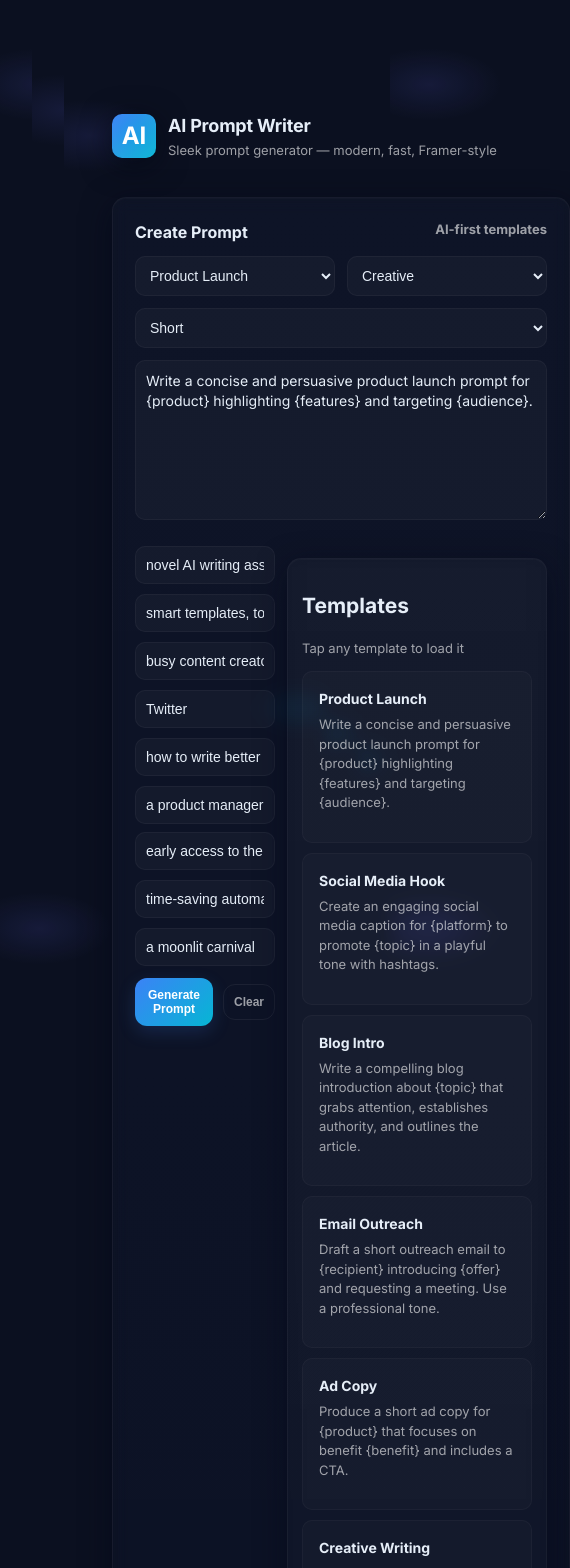
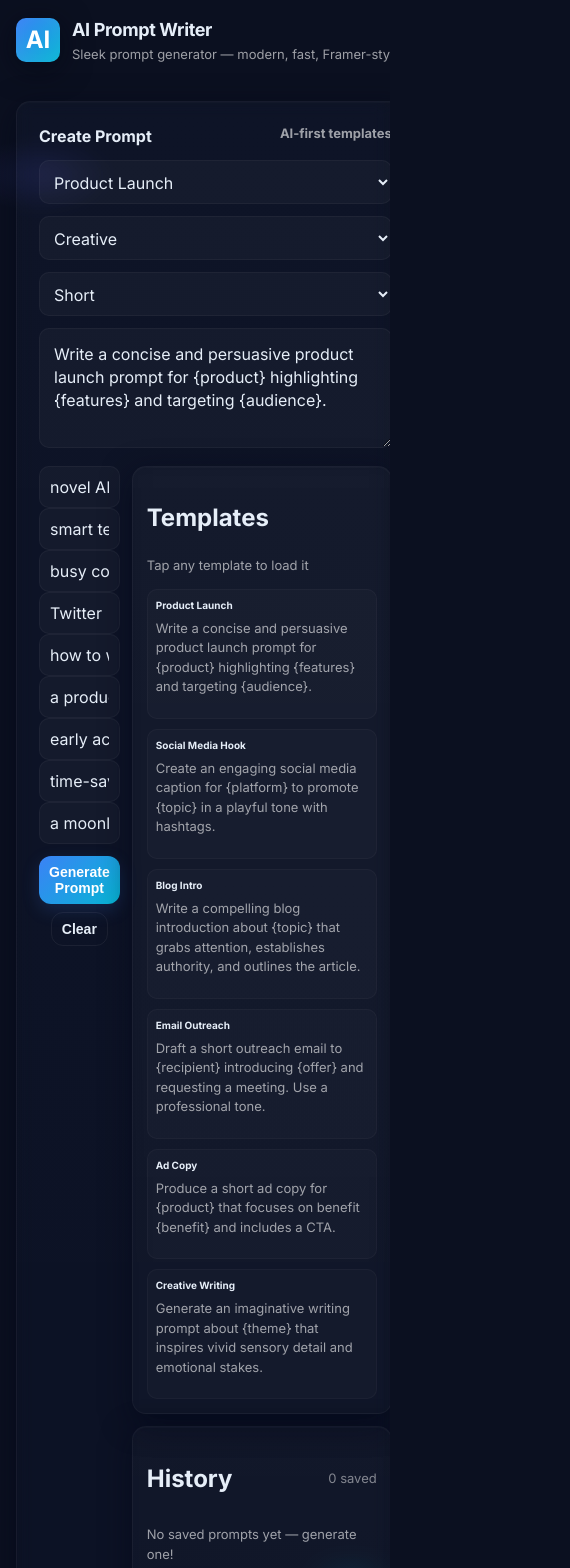
Before and after one commit to gabezigo/AiPromptGenerator, a React (Create React App) app: page / in a window 390 px wide. Shown: the top 1568 px of the page, 570 px wide, since content can reach past the window. Built offline with nearby package versions, Linux system fonts and the light colour scheme; the HTML template or start-up script is replaced by a standard one.

Commit message:
Update index.css

```diff
--- a/src/index.css
+++ b/src/index.css
@@ -5,6 +5,10 @@
   --glass: rgba(255, 255, 255, 0.06);
   --accent: linear-gradient(135deg, #3b82f6 0%, #06b6d4 100%);
   --muted: rgba(255, 255, 255, 0.6);
+  --text: #e6eef8;
+  --shadow-light: rgba(59, 130, 246, 0.18);
+  --radius: 1.4rem;
+  --gap: 1.6rem;
 }
 
 *,
@@ -13,31 +17,29 @@
   box-sizing: border-box;
 }
 
-html,
-body,
-#root {
-  height: 100%;
+html, body {
   margin: 0;
+  padding: 0;
+  overflow-x: hidden; /* Prevent horizontal scroll */
   font-family: 'Inter', system-ui, -apple-system, 'Segoe UI', Roboto, 'Helvetica Neue', Arial, sans-serif;
-  background: radial-gradient(120rem 60rem at 10% 10%, rgba(99, 102, 241, 0.12), transparent 6%),
-    radial-gradient(80rem 40rem at 90% 90%, rgba(6, 182, 212, 0.08), transparent 6%),
-    var(--bg);
-  color: #e6eef8;
+  background: radial-gradient(1200px 600px at 10% 10%, rgba(99,102,241,0.12), transparent 6%), radial-gradient(800px 400px at 90% 90%, rgba(6,182,212,0.08), transparent 6%), var(--bg);
+  color: var(--text);
   -webkit-font-smoothing: antialiased;
   -moz-osx-font-smoothing: grayscale;
-  padding: 3.2rem;
-  font-size: 1.6rem; /* fallback font-size */
+  font-size: 1.6rem; /* 16px base */
   line-height: 1.5;
+  min-height: 100vh;
 }
 
 .container {
-  max-width: 100rem;
+  max-width: 100rem; /* 1000px */
   margin: 0 auto;
+  padding: var(--gap);
   display: grid;
   grid-template-columns: 1fr 38rem;
-  gap: 2.8rem;
+  gap: calc(var(--gap) * 1.75);
+  min-height: calc(100vh - 6.4rem);
   align-items: start;
-  min-height: calc(100vh - 6.4rem);
 }
 
 .header {
@@ -64,15 +66,14 @@ body,
   justify-content: center;
   font-weight: 700;
   color: white;
-  box-shadow: 0 0.6rem 3rem rgba(3, 7, 18, 0.6), inset 0 -0.6rem 2rem rgba(255, 255, 255, 0.05);
+  box-shadow: 0 0.6rem 3rem rgba(3,7,18,0.6), inset 0 -0.6rem 2rem rgba(255,255,255,0.05);
   font-size: 2.4rem;
-  user-select: none;
 }
 
 .title {
   font-size: 1.8rem;
   font-weight: 700;
-  letter-spacing: -0.02rem;
+  letter-spacing: -0.02em;
 }
 
 .subtitle {
@@ -81,17 +82,16 @@ body,
   margin-top: 0.2rem;
 }
 
-/* Main panel card */
+/* Main card */
 .panel {
-  background: linear-gradient(180deg, rgba(255, 255, 255, 0.02), rgba(255, 255, 255, 0.01));
-  border-radius: 1.4rem;
+  background: linear-gradient(180deg, rgba(255,255,255,0.02), rgba(255,255,255,0.01));
+  border-radius: var(--radius);
   padding: 2.2rem;
-  box-shadow: 0 0.8rem 3rem rgba(2, 6, 23, 0.6), 0 0.1rem 0 rgba(255, 255, 255, 0.02) inset;
-  border: 0.1rem solid rgba(255, 255, 255, 0.04);
-  backdrop-filter: blur(0.8rem) saturate(120%);
+  box-shadow: 0 0.8rem 3rem rgba(2,6,23,0.6), 0 0.1rem 0 rgba(255,255,255,0.02) inset;
+  border: 0.1rem solid rgba(255,255,255,0.04);
+  backdrop-filter: blur(8px) saturate(120%);
 }
 
-/* Controls container */
 .controls {
   display: flex;
   gap: 1.2rem;
@@ -99,41 +99,35 @@ body,
   margin-bottom: 1.2rem;
 }
 
-/* Select, input, textarea shared styles */
 .select,
 .input,
 .textarea {
-  background: rgba(255, 255, 255, 0.03);
-  border: 0.1rem solid rgba(255, 255, 255, 0.04);
+  background: rgba(255,255,255,0.03);
+  border: 0.1rem solid rgba(255,255,255,0.04);
   padding: 1rem;
   border-radius: 1rem;
   color: inherit;
-  flex: 1;
-  font-size: 1.4rem;
-  transition: border-color 0.2s ease;
+  flex: 1 1 auto;
+  font-size: 1.6rem;
+  font-family: inherit;
+  outline-offset: 0.2rem;
+  box-sizing: border-box;
 }
 
 .select {
   min-width: 14rem;
 }
 
-.select:focus,
-.input:focus,
-.textarea:focus {
-  outline: none;
-  border-color: #3b82f6;
-  background: rgba(255, 255, 255, 0.06);
-}
-
 .textarea {
   min-height: 16rem;
   resize: vertical;
   width: 100%;
+  padding: 1.4rem;
   line-height: 1.45;
   font-family: inherit;
 }
 
-/* Buttons */
+/* Generate button & result */
 .btn {
   background: var(--accent);
   padding: 1rem 1.4rem;
@@ -142,31 +136,25 @@ body,
   color: white;
   font-weight: 700;
   cursor: pointer;
-  box-shadow: 0 0.6rem 1.8rem rgba(59, 130, 246, 0.18);
-  font-size: 1.4rem;
-  transition: transform 0.12s ease, box-shadow 0.2s ease;
+  box-shadow: 0 0.6rem 1.8rem var(--shadow-light);
+  transition: transform 120ms ease;
   user-select: none;
+  text-align: center;
+  font-size: 1.6rem;
 }
 
 .btn:active {
   transform: translateY(0.1rem);
-  box-shadow: 0 0.4rem 1.2rem rgba(59, 130, 246, 0.25);
 }
 
 .btn.transparent {
   background: transparent;
-  border: 0.1rem solid rgba(255, 255, 255, 0.06);
-  color: var(--muted);
+  border: 0.1rem solid rgba(255,255,255,0.06);
   box-shadow: none;
+  color: var(--text);
 }
 
-.btn.transparent:hover {
-  background: rgba(255, 255, 255, 0.04);
-  border-color: rgba(255, 255, 255, 0.12);
-  color: white;
-}
-
-/* Actions container */
+/* Actions and result card */
 .actions {
   display: flex;
   gap: 1rem;
@@ -174,22 +162,23 @@ body,
   margin-top: 1.2rem;
 }
 
-/* Result card */
 .resultCard {
   margin-top: 1.6rem;
   padding: 1.6rem;
   border-radius: 1.2rem;
-  background: linear-gradient(180deg, rgba(255, 255, 255, 0.02), rgba(255, 255, 255, 0.01));
-  border: 0.1rem solid rgba(255, 255, 255, 0.03);
-  font-size: 1.4rem;
-  user-select: text;
+  background: linear-gradient(180deg, rgba(255,255,255,0.02), rgba(255,255,255,0.01));
+  border: 0.1rem solid rgba(255,255,255,0.03);
+  font-size: 1.5rem;
+  white-space: pre-wrap;
 }
 
-/* Sidebar */
+/* Right column sidebar */
 .sidebar {
   position: sticky;
   top: 3.2rem;
-  font-size: 1.4rem;
+  max-height: calc(100vh - 6.4rem);
+  overflow-y: auto;
+  background: transparent;
 }
 
 /* Small text */
@@ -198,7 +187,7 @@ body,
   color: var(--muted);
 }
 
-/* Templates list */
+/* Template list */
 .templates {
   display: flex;
   flex-direction: column;
@@ -209,49 +198,20 @@ body,
 .template {
   padding: 1.2rem;
   border-radius: 1rem;
-  background: rgba(255, 255, 255, 0.02);
-  border: 0.1rem solid rgba(255, 255, 255, 0.03);
+  background: rgba(255,255,255,0.02);
+  border: 0.1rem solid rgba(255,255,255,0.03);
   cursor: pointer;
+  font-size: 1.2rem;
+  overflow-wrap: break-word;
   word-break: break-word;
-  transition: transform 0.18s ease, box-shadow 0.18s ease;
+  transition: transform 180ms ease;
 }
 
-.template:hover {
+.template:hover,
+.template:focus-visible {
   transform: translateY(-0.4rem);
-  box-shadow: 0 0.8rem 3rem rgba(3, 7, 18, 0.5);
-}
-
-/* History */
-.history-list {
-  margin-top: 0.8rem;
-  display: flex;
-  flex-direction: column;
-  gap: 0.8rem;
-}
-
-.history-item {
-  padding: 1rem;
-  border-radius: 0.8rem;
-  background: rgba(255, 255, 255, 0.02);
-  cursor: pointer;
-  user-select: none;
-}
-
-.history-item:hover {
-  background: rgba(255, 255, 255, 0.05);
-}
-
-.history-item > div:first-child {
-  font-weight: 700;
-  font-size: 1.3rem;
-}
-
-.history-item > div:last-child {
-  font-size: 1.2rem;
-  color: var(--muted);
-  white-space: nowrap;
-  overflow: hidden;
-  text-overflow: ellipsis;
+  box-shadow: 0 0.8rem 3rem rgba(3,7,18,0.5);
+  outline: none;
 }
 
 /* Footer */
@@ -263,36 +223,57 @@ body,
   font-size: 1.3rem;
 }
 
-/* Inputs grids for fields */
-.grid-inputs {
+/* Input fields grid */
+.input-grid {
   display: grid;
-  grid-template-columns: repeat(auto-fit, minmax(14rem, 1fr));
-  gap: 1rem;
-  margin-top: 0.8rem;
+  grid-template-columns: 1fr 1fr;
+  gap: 0.8rem;
+  margin-top: 1.2rem;
 }
 
-/* Responsive adjustments */
-@media (max-width: 980px) {
+/* Responsive Adjustments */
+@media (max-width: 98rem) {
+  /* 980px */
   .container {
     grid-template-columns: 1fr;
     padding: 1.6rem;
   }
-
   .sidebar {
     position: relative;
     top: 0;
-    margin-top: 2rem;
+    max-height: none;
+    overflow-y: visible;
   }
 }
 
-@media (max-width: 480px) {
+@media (max-width: 60rem) {
+  /* 600px */
+  .input-grid {
+    display: block; /* stack inputs vertically */
+  }
+  .input {
+    width: 100%;
+    box-sizing: border-box;
+  }
   .template {
-    padding: 1.6rem;
+    font-size: 1rem;
+    padding: 0.8rem;
+  }
+  .btn {
+    padding: 0.8rem 1rem;
     font-size: 1.4rem;
   }
-
-  .btn {
-    padding: 1rem;
-    font-size: 1.2rem;
+  .controls {
+    flex-direction: column;
+  }
+  .select {
+    min-width: 100%;
+  }
+  .textarea {
+    min-height: 12rem;
+  }
+  .actions {
+    flex-direction: column;
+    gap: 0.8rem;
   }
 }
```
